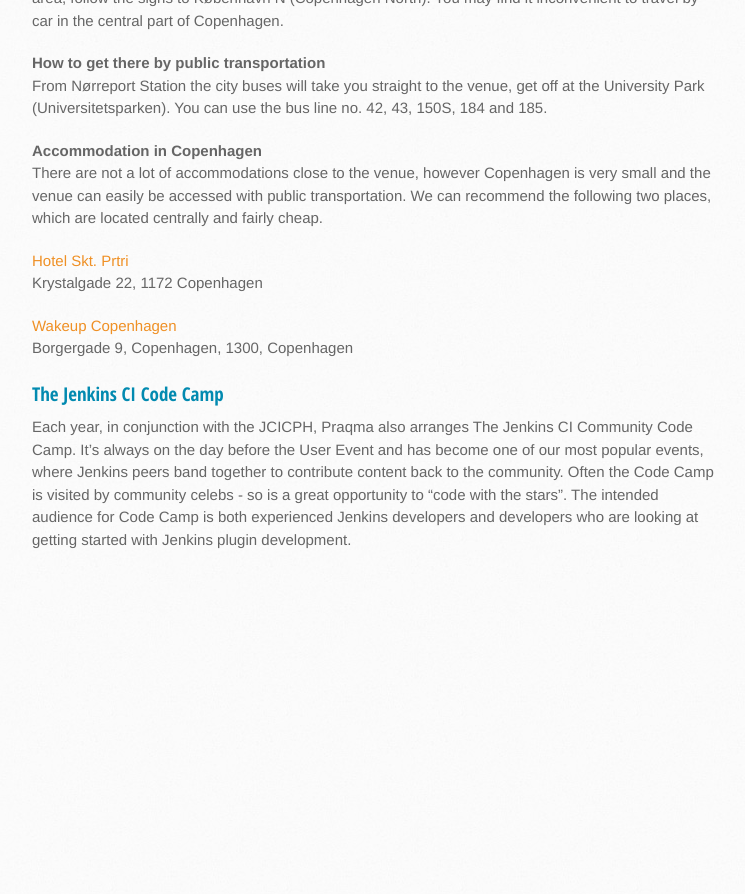
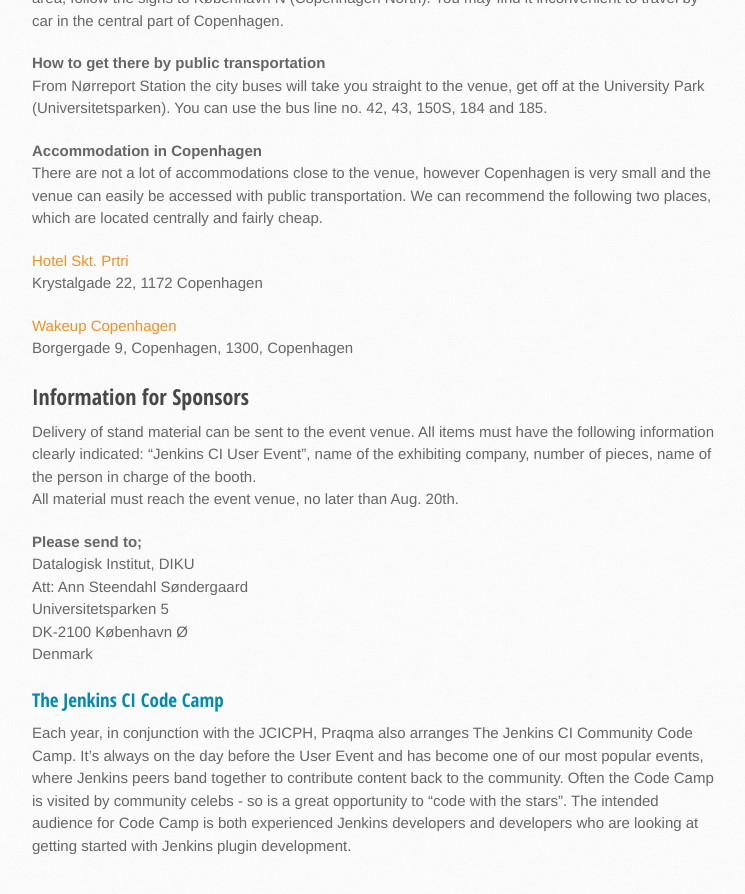
Before and after one commit to JCICPH/jcicph.github.io, a Jekyll site: the page built from misc/index.md, in a window 1280 px wide and 900 px high, scrolled down 811 px. Shown: the top 894 px of the window, without its empty margins (138-883 px from the left). Built offline with Jekyll 4.4.1, drawn with Linux system fonts in a browser that asks for light colours; nearby versions of some CDN libraries; comment, search, counter and statistics services are not loaded; before the commit the page ends 1405 px from its top, so only the background shows below that.

Commit message:
Integrated origin/ready/adam

```diff
--- a/misc/index.md
+++ b/misc/index.md
@@ -32,6 +32,17 @@
 <a href="https://www.wakeupcopenhagen.dk/">Wakeup Copenhagen</a><br/>
 Borgergade 9, Copenhagen, 1300, Copenhagen<br/>
 
+## Information for Sponsors<br/>
+Delivery of stand material can be sent to the event venue. All items must have the following information clearly indicated: "Jenkins CI User Event", name of the exhibiting company, number of pieces, name of the person in charge of the booth.<br/>
+All material must reach the event venue, no later than Aug. 20th.
+
+**Please send to;**<br/>
+Datalogisk Institut, DIKU<br/>
+Att: Ann Steendahl Søndergaard<br/>
+Universitetsparken 5<br/>
+DK-2100 København Ø<br/>
+Denmark<br/>
+
 ###### The  Jenkins CI Code Camp
 
 Each year, in conjunction with the JCICPH, Praqma also arranges The Jenkins CI Community Code Camp. It's always on the day before the User Event and has become one of our most popular events, where Jenkins peers band together to contribute content back to the community. Often the Code Camp is visited by community celebs - so is a great opportunity to “code with the stars”.
```
